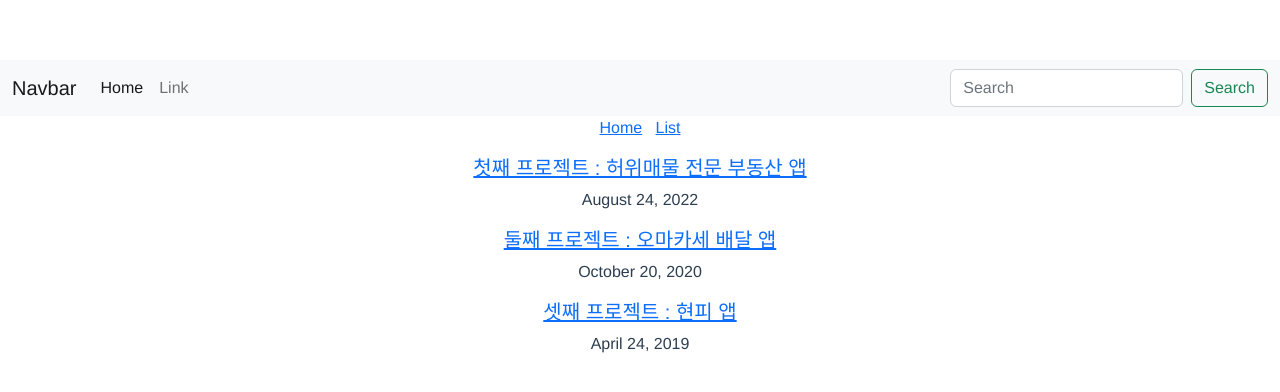
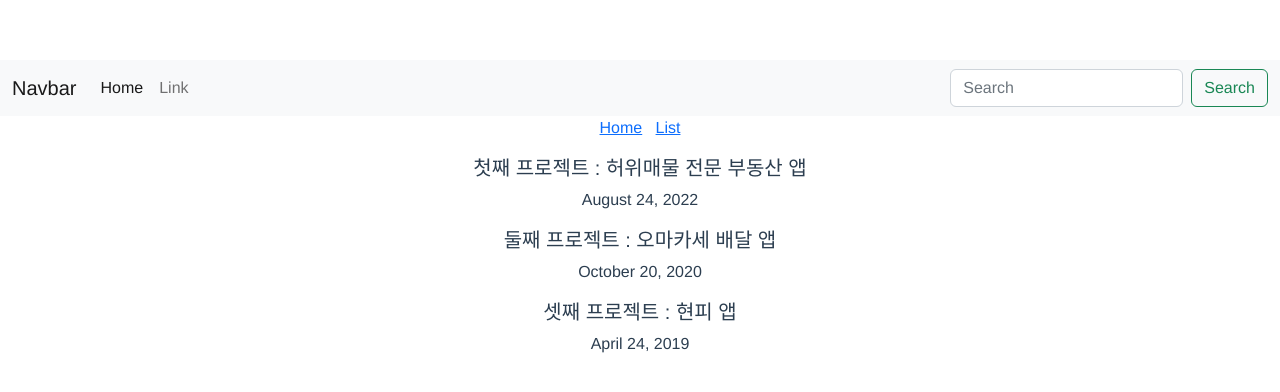
Before and after one commit to jhhan00/vueBlog, a Vue app: page /list in a window 1280 px wide. Shown: the top 392 px of the page. Built offline with nearby package versions, Linux system fonts and the light colour scheme.

Commit message:
vue-router용 추가 공부 - Nested routes & push

```diff
--- /dev/null
+++ b/src/components/Author.vue
@@ -0,0 +1,15 @@
+<template>
+  <div>
+    작가소개입니다.
+  </div>
+</template>
+
+<script>
+export default {
+  name : "AuthoerComponent",
+}
+</script>
+
+<style>
+
+</style>
--- /dev/null
+++ b/src/components/Comment.vue
@@ -0,0 +1,15 @@
+<template>
+  <div>
+    댓글입니다.
+  </div>
+</template>
+
+<script>
+export default {
+  name : "CommentComponent",
+}
+</script>
+
+<style>
+
+</style>
--- a/src/components/Detail.vue
+++ b/src/components/Detail.vue
@@ -4,6 +4,7 @@
     <h4>상세 페이지</h4>
     <h5>{{ blogPosts[$route.params.id].title }}</h5>
     <p>{{ blogPosts[$route.params.id].content }}</p>
+    <router-view></router-view>
   </div>
 </template>
 
--- a/src/components/List.vue
+++ b/src/components/List.vue
@@ -14,9 +14,10 @@
     <p>{{ blogPosts[2].date }}</p>
   </div> -->
   <div v-for="(blogPost, idx) in blogPosts" :key="idx">
-    <router-link :to="{ name: 'detail', params: {id: idx} }">
+    <!-- <router-link :to="{ name: 'detail', params: {id: idx} }">
       <h5>{{blogPost.title}}</h5>
-    </router-link>
+    </router-link> -->
+    <h5 @click="$router.push('/detail/' + idx)">{{blogPost.title}}</h5>
     <p>{{blogPost.date}}</p>
   </div>
 </template>
```
Also changed, not shown: src/router.js (+12 -0 lines).
